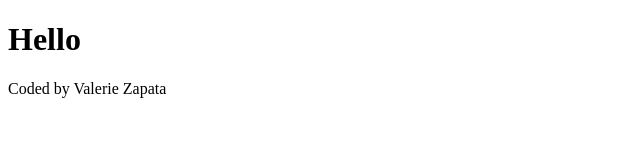
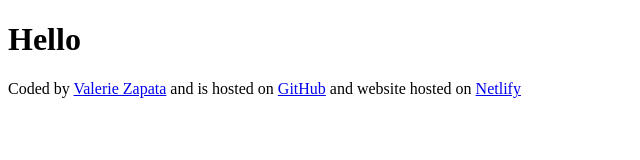
Before and after one commit to vzapata18/Final-weather-app, a plain HTML site: page index.html in a window 1280 px wide. Shown: the whole page, without its empty margins (0-640 px from the left). Drawn offline with Linux system fonts and the light colour scheme.

Commit message:
Added hosted weblinks

```diff
--- a/index.html
+++ b/index.html
@@ -7,6 +7,12 @@
   </head>
   <body>
     <h1>Hello</h1>
-    <footer>Coded by Valerie Zapata</footer>
+    <footer>
+      Coded by <a href="https://github.com/vzapata18">Valerie Zapata</a> and is
+      hosted on
+      <a href="https://github.com/vzapata18/Final-weather-app">GitHub</a> and
+      website hosted on
+      <a href="https://lilbitweatherapp.netlify.app/">Netlify</a>
+    </footer>
   </body>
 </html>
```
